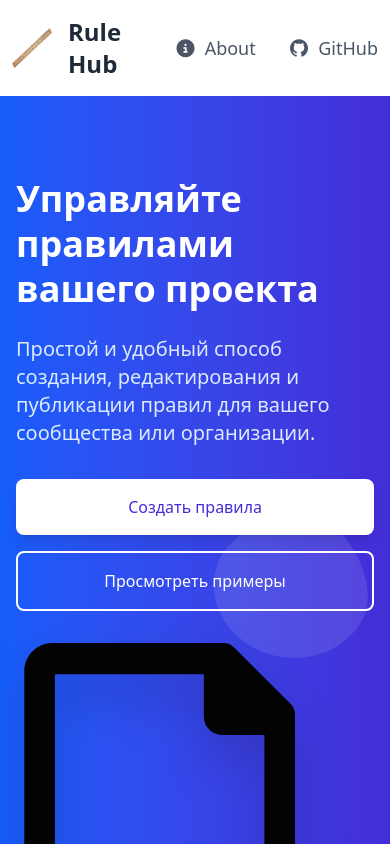
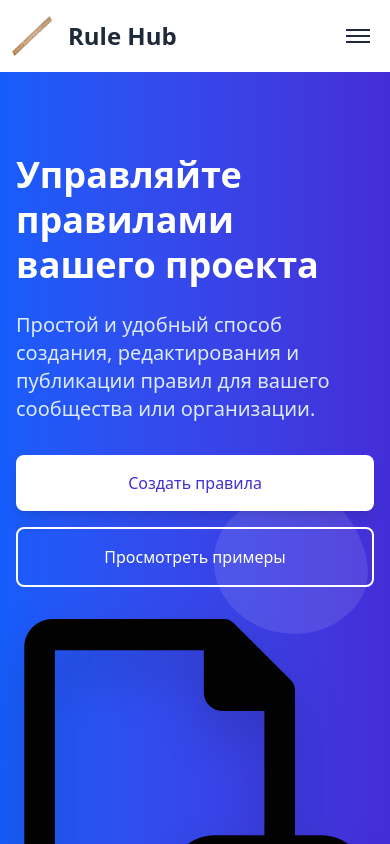
Before and after one commit to NRF24l01/rulehub, a Vue app in the folder frontend/: page / in a window 390 px wide. Shown: the top 844 px of the page. Built offline with nearby package versions, Linux system fonts and the light colour scheme.

Commit message:
Enhance Navbar component with mobile menu toggle functionality and improve styling for navigation links

```diff
--- a/frontend/src/components/Navbar.vue
+++ b/frontend/src/components/Navbar.vue
@@ -7,12 +7,31 @@
                 <span class="text-2xl font-bold text-gray-800">Rule Hub</span>
             </router-link>
 
+            <!-- Burger button (mobile only) -->
+            <button
+                class="md:hidden flex flex-col justify-center items-center w-10 h-10 focus:outline-none"
+                @click="isMenuOpen = !isMenuOpen"
+                aria-label="Toggle navigation"
+            >
+                <span :class="['block h-0.5 w-6 bg-gray-800 transition-all duration-300', isMenuOpen ? 'rotate-45 translate-y-2' : '']"></span>
+                <span :class="['block h-0.5 w-6 bg-gray-800 my-1 transition-all duration-300', isMenuOpen ? 'opacity-0' : '']"></span>
+                <span :class="['block h-0.5 w-6 bg-gray-800 transition-all duration-300', isMenuOpen ? '-rotate-45 -translate-y-2' : '']"></span>
+            </button>
+
             <!-- Navigation Links -->
-            <div class="flex items-center space-x-8">
+            <div
+                class="flex items-center space-x-8 md:flex"
+                :class="[
+                    'md:static md:flex-row md:space-x-8',
+                    isMenuOpen ? 'absolute top-16 left-0 w-full bg-white flex flex-col space-y-4 px-6 py-4 shadow-lg z-50' : 'hidden',
+                    'md:!flex'
+                ]"
+            >
                 <router-link
                     v-if="localIsAuthenticated"
                     to="/create"
                     class="flex items-center text-lg text-gray-600 hover:text-blue-600 font-medium transition duration-200"
+                    @click="closeMenuOnMobile"
                 >
                     <i class="fa fa-plus-circle mr-2" aria-hidden="true"></i>
                     Create Rule
@@ -21,6 +40,7 @@
                 <router-link
                     to="/about"
                     class="flex items-center text-lg text-gray-600 hover:text-blue-600 font-medium transition duration-200"
+                    @click="closeMenuOnMobile"
                 >
                     <i class="fa fa-info-circle mr-2" aria-hidden="true"></i>
                     About
@@ -31,6 +51,7 @@
                     target="_blank"
                     rel="noopener noreferrer"
                     class="flex items-center text-lg text-gray-600 hover:text-blue-600 font-medium transition duration-200"
+                    @click="closeMenuOnMobile"
                 >
                     <i class="fab fa-github mr-2" aria-hidden="true"></i>
                     GitHub
@@ -47,6 +68,12 @@ import { useAuthStore } from '@/stores/auth';
 const authStore = useAuthStore();
 const localIsAuthenticated = ref(authStore.isAuthenticated);
 
+const isMenuOpen = ref(false);
+
+function closeMenuOnMobile() {
+  isMenuOpen.value = false;
+}
+
 onMounted(async () => {
   if (!authStore.isAuthenticated && authStore.accessToken) {
     const refreshed = await authStore.refreshToken();
@@ -56,3 +83,13 @@ onMounted(async () => {
   }
 });
 </script>
+
+<style scoped>
+@media (min-width: 768px) {
+  .md\\:hidden { display: none !important; }
+  .md\\:flex { display: flex !important; }
+  .md\\:static { position: static !important; }
+  .md\\:flex-row { flex-direction: row !important; }
+  .md\\:space-x-8 > :not([hidden]) ~ :not([hidden]) { margin-left: 2rem !important; margin-top: 0 !important; }
+}
+</style>
```
